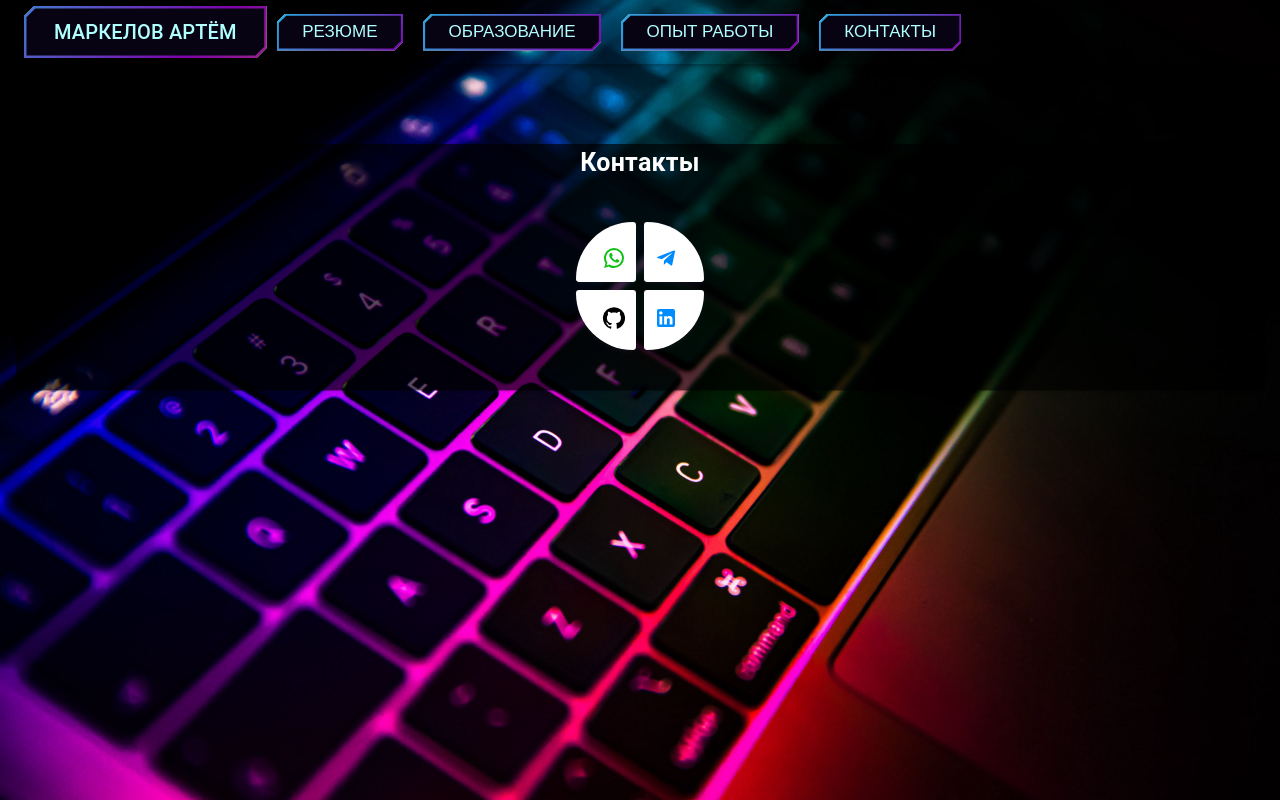
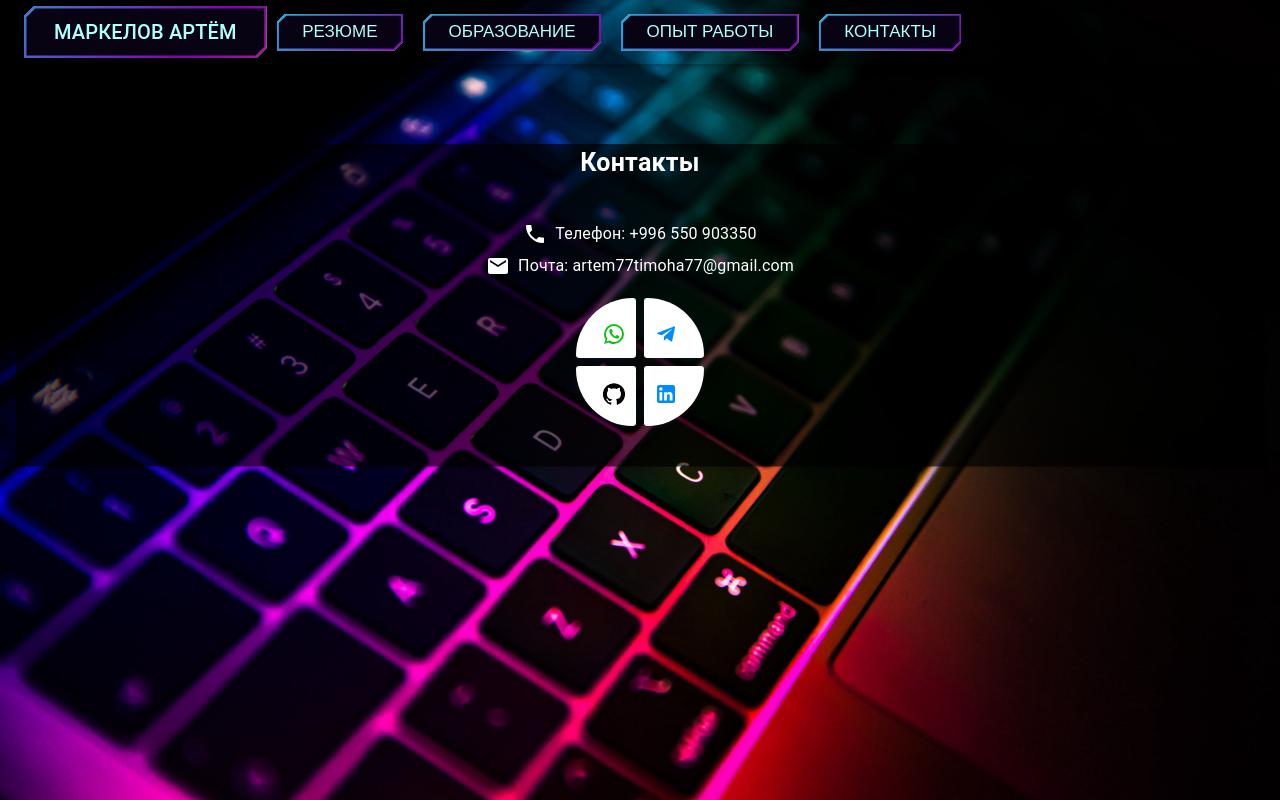
Before and after one commit to 7timoha7/Summary, a React (Create React App) app: page /contacts in a window 1280 px wide. Built offline with nearby package versions, Linux system fonts and the light colour scheme.

Commit message:
сделал номер

```diff
--- a/src/components/Experience/Experience.tsx
+++ b/src/components/Experience/Experience.tsx
@@ -33,16 +33,19 @@ const Experience = () => {
                 10 лет 4 месяца</Typography>
             </AccordionSummary>
             <AccordionDetails>
+              <Box sx={{background: 'rgb(50,27,67)', p: 1, borderRadius: 1}}>
                 <Typography>Ноябрь 2011 —
                   Февраль 2022</Typography>
                 <Typography>
                   Контент-менеджер
                 </Typography>
                 <Typography>
-                Работал над наполнением контента , подготавливал его для сайтов ,чтобы не нарушались права,
-                условия и ограничения правообладателей. Делал описание, выбор картинок и баннеров , что
+                  Работал над наполнением контента, подготавливал его для сайтов ,чтобы не нарушались права,
+                  условия и ограничения правообладателей. Делал описание, выбор картинок и баннеров, что
                   бы было кликабельно и интригующе.
                 </Typography>
+              </Box>
+
             </AccordionDetails>
           </Accordion>
           <Accordion
@@ -60,14 +63,17 @@ const Experience = () => {
               </Typography>
             </AccordionSummary>
             <AccordionDetails>
+              <Box sx={{background: 'rgb(50,27,67)', p: 1, borderRadius: 1}}>
                 <Typography>Май 2008 — Июль 2010</Typography>
                 <Typography>
                   Специалист it отдела
                 </Typography>
                 <Typography>
-                Осуществлял работу по всей сети компьютеров университета ,настройка сети , ремонт и
-                обслуживание ПК , закупка, сборка новой техники и запчастей .
+                  Осуществлял работу по всей сети компьютеров медицинской академии, настройка сети, ремонт и
+                  обслуживание ПК, закупка, сборка новой техники и запчастей.
                 </Typography>
+              </Box>
+
             </AccordionDetails>
           </Accordion>
         </Box>
--- a/src/components/Сontacts/Contacts.tsx
+++ b/src/components/Сontacts/Contacts.tsx
@@ -5,6 +5,8 @@ import WhatsAppIcon from '@mui/icons-material/WhatsApp';
 import TelegramIcon from '@mui/icons-material/Telegram';
 import LinkedInIcon from '@mui/icons-material/LinkedIn';
 import GitHubIcon from '@mui/icons-material/GitHub';
+import PhoneIcon from '@mui/icons-material/Phone';
+import EmailIcon from '@mui/icons-material/Email';
 
 
 const Contacts = () => {
@@ -35,9 +37,17 @@ const Contacts = () => {
           fontWeight={'bold'}
           textAlign={'center'}
         >Контакты</Typography>
-        <Grid container justifyContent={"center"} sx={{mt: 5, mb: 5}}>
+        <Grid container flexDirection={'column'} alignItems={'center'} justifyContent={"center"} sx={{mt: 5, mb: 5}}>
+          <Grid item sx={{ color: 'white', display: 'flex', alignItems: 'center' }}>
+            <PhoneIcon sx={{ mr: 1 }} />
+            <Typography>Телефон: +996 550 903350</Typography>
+          </Grid>
+          <Grid item sx={{ color: 'white', display: 'flex', alignItems: 'center', mt: 1 }}>
+            <EmailIcon sx={{ mr: 1 }} />
+            <Typography>Почта: artem77timoha77@gmail.com</Typography>
+          </Grid>
           <Grid item>
-            <div className="main">
+            <div className="main" style={{marginTop: '20px'}}>
               <div className="up">
                 <button onClick={handleWhatsApp} className="card1">
                   <WhatsAppIcon className="whatsapp-icon" sx={{mt: 2, ml: 2}}/>
```
Lines whose indentation alone changed are shown as unchanged.
